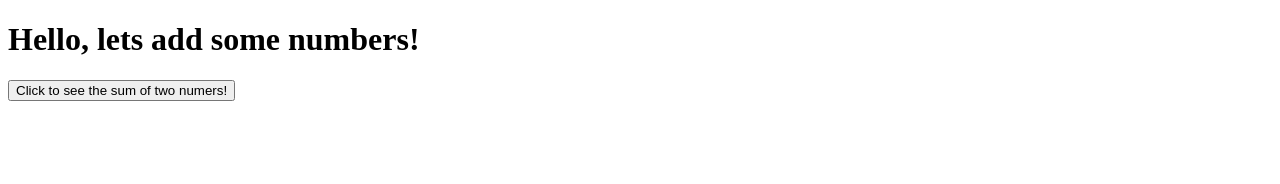
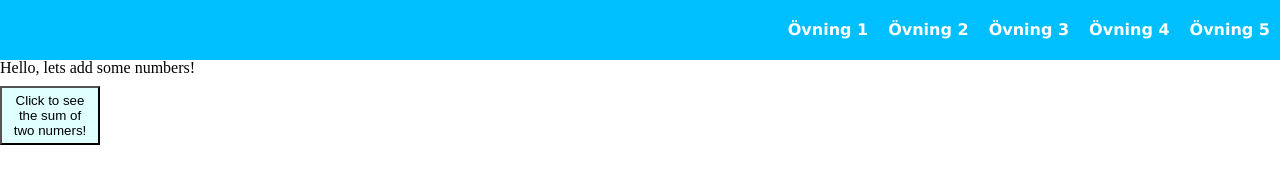
Before and after one commit to AECIsoz/crilles-exercises, a plain HTML site: page index_1.html in a window 1280 px wide. Drawn offline with Linux system fonts and the light colour scheme.

Commit message:
Add reset css and menu

```diff
--- a/index_1.html
+++ b/index_1.html
@@ -4,9 +4,21 @@
     <meta charset="UTF-8">
     <meta http-equiv="X-UA-Compatible" content="IE=edge">
     <meta name="viewport" content="width=device-width, initial-scale=1.0">
-    <title>Crillse övningar</title>
+    <link rel="stylesheet" href="reset.css">
+    <link rel="stylesheet" href="style.css">
+    <title>Crilles övningar - ETT</title>
 </head>
 <body>
+    <nav>
+        <ul>
+            <li><a href="index_1.html">Övning 1</a></li>
+            <li><a href="index_2.html">Övning 2</a></li>
+            <li><a href="index_3.html">Övning 3</a></li>
+            <li><a href="index_4.html">Övning 4</a></li>
+            <li><a href="index_5.html">Övning 5</a></li>
+
+        </ul>
+    </nav>
     <script>
         let numOne = 5;
         let numTwo = 12;
--- /dev/null
+++ b/reset.css
@@ -0,0 +1,48 @@
+/* http://meyerweb.com/eric/tools/css/reset/
+   v2.0 | 20110126
+   License: none (public domain)
+*/
+
+html, body, div, span, applet, object, iframe,
+h1, h2, h3, h4, h5, h6, p, blockquote, pre,
+a, abbr, acronym, address, big, cite, code,
+del, dfn, em, img, ins, kbd, q, s, samp,
+small, strike, strong, sub, sup, tt, var,
+b, u, i, center,
+dl, dt, dd, ol, ul, li,
+fieldset, form, label, legend,
+table, caption, tbody, tfoot, thead, tr, th, td,
+article, aside, canvas, details, embed,
+figure, figcaption, footer, header, hgroup,
+menu, nav, output, ruby, section, summary,
+time, mark, audio, video {
+	margin: 0;
+	padding: 0;
+	border: 0;
+	font-size: 100%;
+	font: inherit;
+	vertical-align: baseline;
+}
+/* HTML5 display-role reset for older browsers */
+article, aside, details, figcaption, figure,
+footer, header, hgroup, menu, nav, section {
+	display: block;
+}
+body {
+	line-height: 1;
+}
+ol, ul {
+	list-style: none;
+}
+blockquote, q {
+	quotes: none;
+}
+blockquote:before, blockquote:after,
+q:before, q:after {
+	content: '';
+	content: none;
+}
+table {
+	border-collapse: collapse;
+	border-spacing: 0;
+}
--- a/style.css
+++ b/style.css
@@ -1,6 +1,30 @@
 h2 {
     color: white;
 }
+nav {
+    display: flex;
+    justify-content: flex-end;
+    align-items: center;
+    height: 60px;
+    background-color: deepskyblue;
+}
+
+nav ul {
+    display: flex;
+}
+
+nav ul li {
+    padding: 0 10px;
+    list-style: none;
+    font-family: Verdana, Geneva, Tahoma, sans-serif;
+    font-weight: 700;
+}
+
+nav ul li a {
+    text-decoration: none;
+    color: white;
+}
+
 
 form {
     display: flex;
```
Also changed, not shown: index_2.html (+12 -0 lines), index_3.html (+11 -0 lines), index_4.html (+11 -0 lines), index_5.html (+11 -0 lines).
